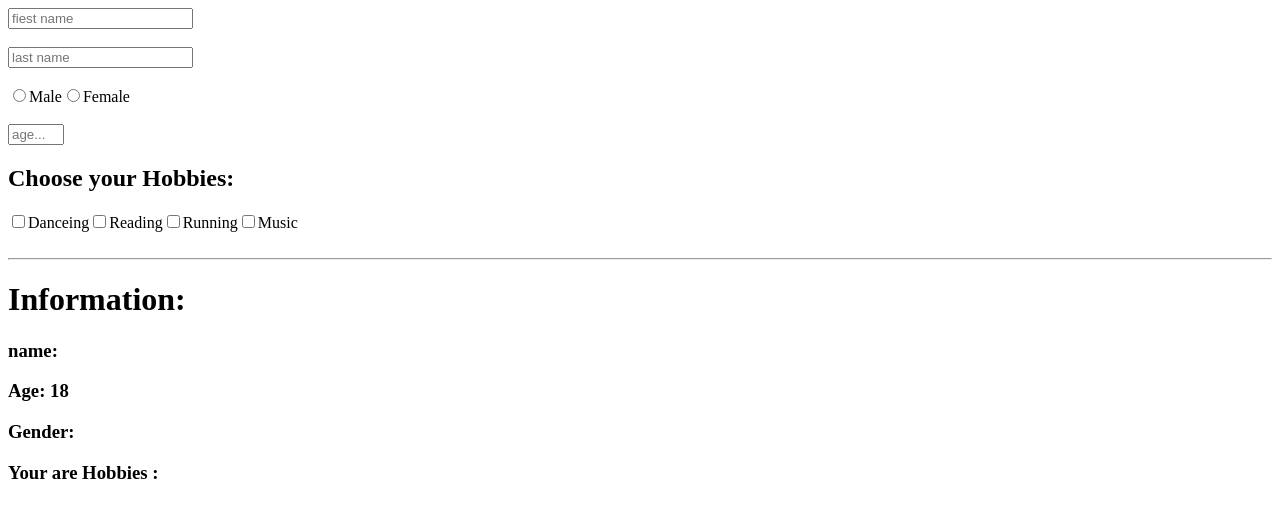
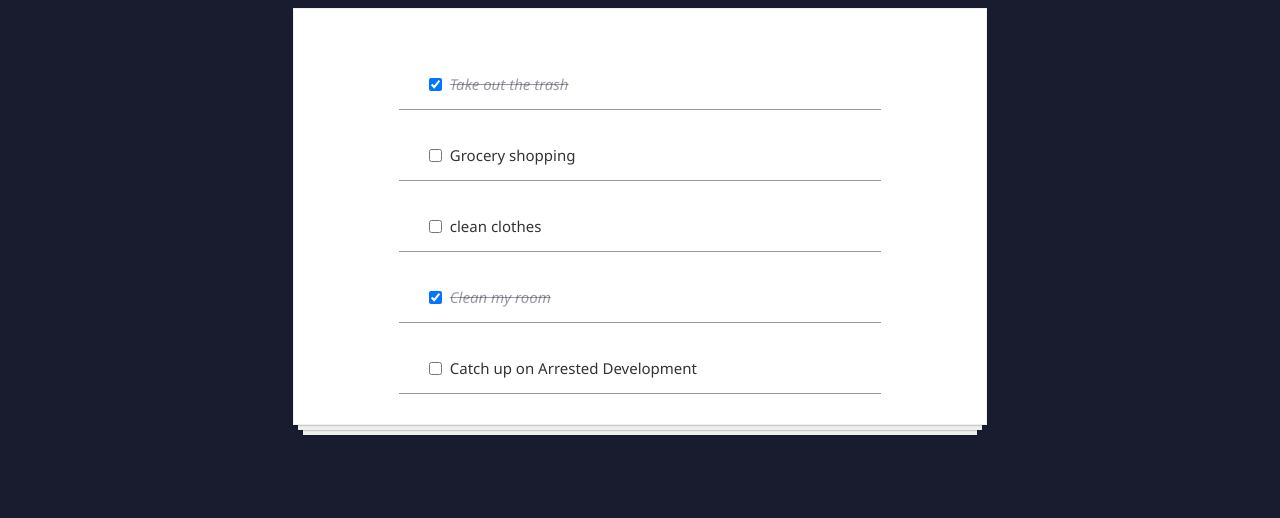
Before and after one commit to thejyotipatel/Netflix-clone-in-reactJS, a React (Create React App) app: page / in a window 1280 px wide. Shown: the top 518 px of the page. Built offline with nearby package versions, Linux system fonts and the light colour scheme.

Commit message:
added style in list

```diff
--- a/public/index.html
+++ b/public/index.html
@@ -3,7 +3,7 @@
   <head>
     <meta charset="utf-8" />
     <meta name="viewport" content="width=device-width, initial-scale=1" />
-    <title>React App</title>
+    <title>TODO App</title>
   </head>
   <body>
 
--- a/src/App.js
+++ b/src/App.js
@@ -1,60 +1,46 @@
 import React, {Component} from 'react'
 
-// function App(){
-//     return (
-//         <div class>
-//             <input type="checkbox" />
-//             <p>this is paragraph 1</p>
-//         </div>
-//     )
-// }
+import TodoItems from './ToDoApp/TodoItems'
+import todoData from './ToDoApp/ToDoData'
 
-// class App extends Component{
-//     constructor (){
-//       super();
-//       this.state = {
-//         unreadMessage: []
-//       }
-//     }
-
-//     render(){
-//       return(
-//         <div>
-//           {
-//             this.state.unreadMessage.length > 0 &&
-//             <h1>You have {this.state.unreadMessage.length} unread messages!</h1>
-//           }
-//         </div>
-//       )
-//     }
-// }
+import './style.css'
 
 class App extends Component{
-  constructor (){
-    super();
-    this.state = {
-      isLoggedIn: false
-    }
-    this.onChange = this.onChange.bind(this)
-  }
+    state = {
+          todos: todoData
+        }
 
-  onChange(){
+
+  handleChange = (id) => {
+
     this.setState(prevState => {
+      const updatedTodos = prevState.todos.map(todo =>{
+        if(todo.id === id){
+          todo.completed = !todo.completed
+
+        }
+        return todo
+        })
       return {
-        isLoggedIn: !prevState.isLoggedIn
+        todos: updatedTodos
       }
     })
   }
 
   render(){
-    let butText = this.state.isLoggedIn ? "LOG OUT" : "LOG IN"
-    let displayText = this.state.isLoggedIn ? "Logged in" : "Logged out"
-    return(
-      <div>
-        <button onClick={this.onChange}>{butText}</button>
-        <h1>{displayText}</h1>
+    const todoItems = todoData.map(data =>
+                                <TodoItems
+                                  key={data.id}
+                                  data={data}
+                                  handleChange={this.handleChange}
+                                />
+                              )
+    return (
+      <div className="todo-list">
+        {todoItems}
       </div>
     )
   }
+
 }
 export default App
--- a/src/foram/App.js
+++ /dev/null
@@ -1,39 +0,0 @@
-import React, {Component} from 'react'
-import FromUI from './FromUI'
-
-class App extends Component{
-
-    state ={
-            fName: '',
-            lName: '',
-            age: null,
-            gender: '',
-            reading: false,
-            danceing: false,
-            running: false,
-            music: false
-
-        }
-
-    handleChange = (e) => {
-        const {name, value, type, checked} = e.target
-        type === "checkbox" ?
-            this.setState({
-                [name]: checked
-            })
-        :
-        this.setState({
-                [name]: value
-            })
-        }
-
-    render(){
-        return(
-             <FromUI
-                handleChange = {this.handleChange}
-                data={this.state}
-             />
-        )
-    }
-}
-export default App
--- a/src/foram/FromUI.js
+++ /dev/null
@@ -1,101 +0,0 @@
-import React from 'react'
-
-function FromUI(props){
-        return(
-            <main>
-                <form>
-                    <input
-                        type='text'
-                        value={props.data.fName}
-                        name='fName'
-                        placeHolder='fiest name'
-                        onChange={props.handleChange}
-                    />
-                    <br/><br/>
-                    <input
-                        type='text'
-                        value={props.data.lName}
-                        name='lName'
-                        placeHolder='last name'
-                        onChange={props.handleChange}
-                    /><br/><br/>
-                    <label>
-                        <input
-                            type='radio'
-                            value='gender'
-                            name='male'
-                            checked={props.data.gender === 'male'}
-                            onChange={props.handleChange}
-                         />Male
-                    </label>
-                    <label>
-                        <input
-                            type='radio'
-                            value='gender'
-                            name='female'
-                            checked={props.data.gender === 'female'}
-                            onChange={props.handleChange}
-                         />Female
-                    </label><br/><br/>
-                    <label>
-                        <input
-                            type='number'
-                            min='18'
-                            max='70'
-                            value={props.data.age}
-                            name='age'
-                            placeHolder='age...'
-                        />
-                    </label>
-                    <h2>Choose your Hobbies: </h2>
-                    <label>
-                        <input
-                            type="checkbox"
-                            name='danceing'
-                            onChange={props.handleChange}
-                            // checked={props.date.danceing}
-                        />Danceing
-                    </label>
-                    <label>
-                        <input
-                            type="checkbox"
-                            name='reading'
-                            onChange={props.handleChange}
-                            // checked={props.date.reading}
-                        />Reading
-                    </label>
-                    <label>
-                        <input
-                            type="checkbox"
-                            name='running'
-                            onChange={props.handleChange}
-                            // checked={props.date.running}
-                        />Running
-                    </label>
-                    <label>
-                        <input
-                            type="checkbox"
-                            name='music'
-                            onChange={props.handleChange}
-                            // checked={props.date.music}
-                        />Music
-                    </label>
-                    <br/> <br/> <hr/>
-                    <h1>Information:</h1>
-                    <h3> name: {props.data.fName}  {props.data.lName}</h3>
-                    <h3>Age: {props.data.age ? props.data.age : '18'}</h3>
-                    <h3>Gender: {props.data.gender}</h3>
-                    <h3>Your are Hobbies :
-                        {
-                        props.data.danceing ? 'Danceing'  : "" ||
-                        props.data.reading  ? 'Reading'  : "" ||
-                        props.data.running  ? 'Running'  : "" ||
-                        props.data.music  ? 'Music'  : ""
-                        }
-                    </h3>
-                </form>
-            </main>
-        )
-}
-
-export default FromUI
```
Also changed, not shown: src/Quotes/Quote.js (deleted, +0 -12 lines), src/Quotes/QuotesData.js (deleted, +0 -27 lines), src/components/Footer.js (deleted, +0 -8 lines), src/components/MainContant.js (deleted, +0 -15 lines), src/components/Navbar.js (deleted, +0 -16 lines), src/index.js (+1 -74 lines).
